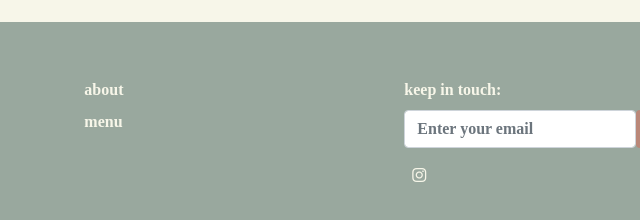
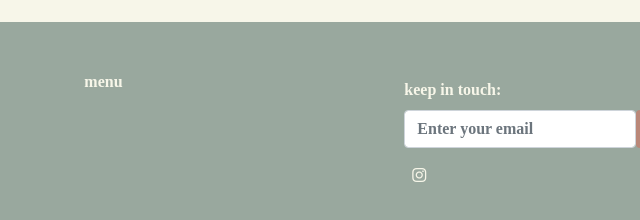
Before and after one commit to jonhooton/summercamptx, a website: page about.html in a window 1280 px wide. Shown: the part 1871-2091 px from the top of the page, 184-824 px from the left. Drawn offline with nearby package versions, Linux system fonts and the light colour scheme; a web font is replaced by a local one.

Commit message:
removed about page from footer

```diff
--- a/about.html
+++ b/about.html
@@ -184,9 +184,9 @@
           <div class="col-md-2"></div>
           <div class="col-md-3">
             <ul>
-              <li class="py-2">
+              <!-- <li class="py-2">
                 <a href="/about">about</a>
-              </li>
+              </li> -->
               <li>
                 <a href="/menu">menu</a>
               </li>
```
Also changed, not shown: index.html (+2 -2 lines), menu.html (+2 -2 lines).
